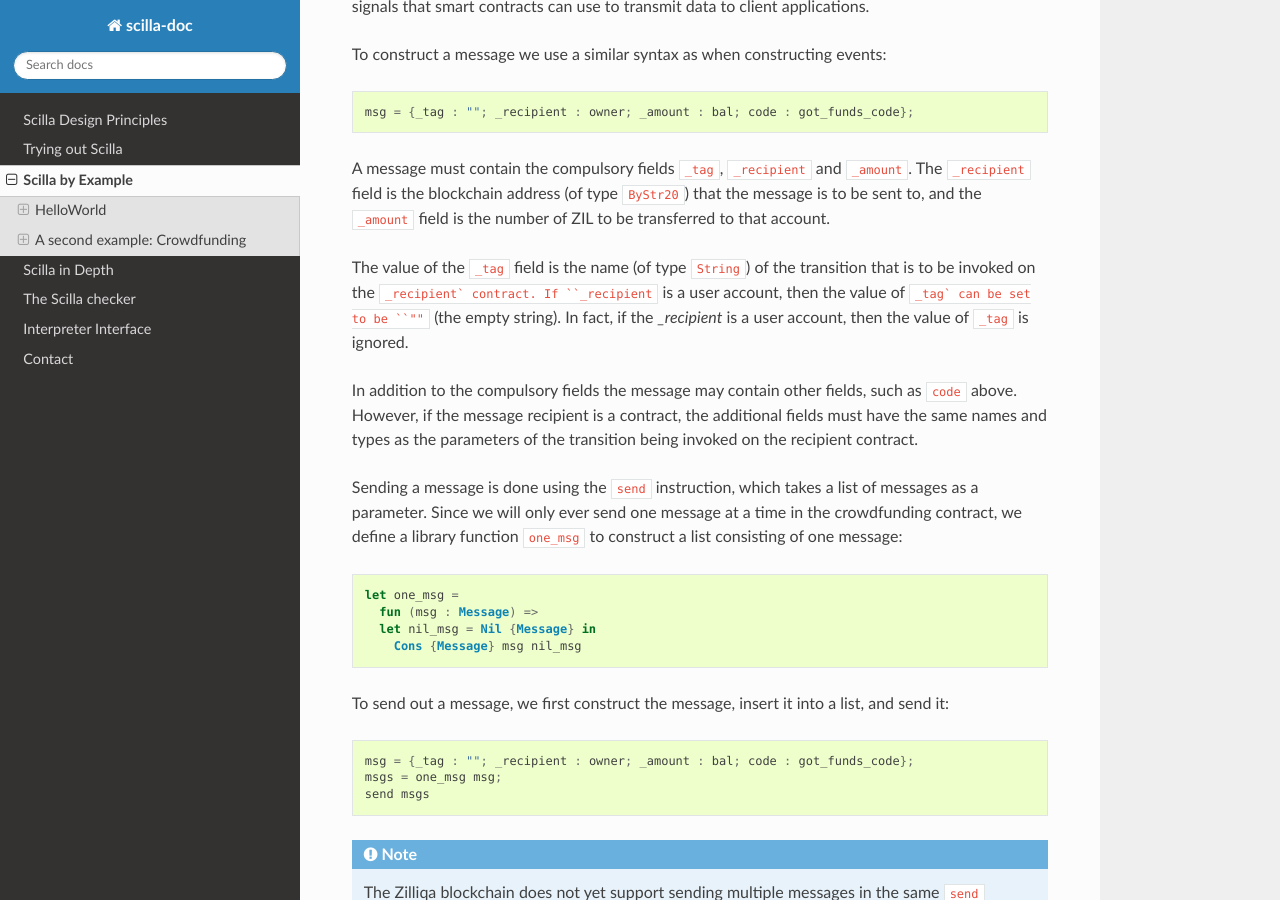
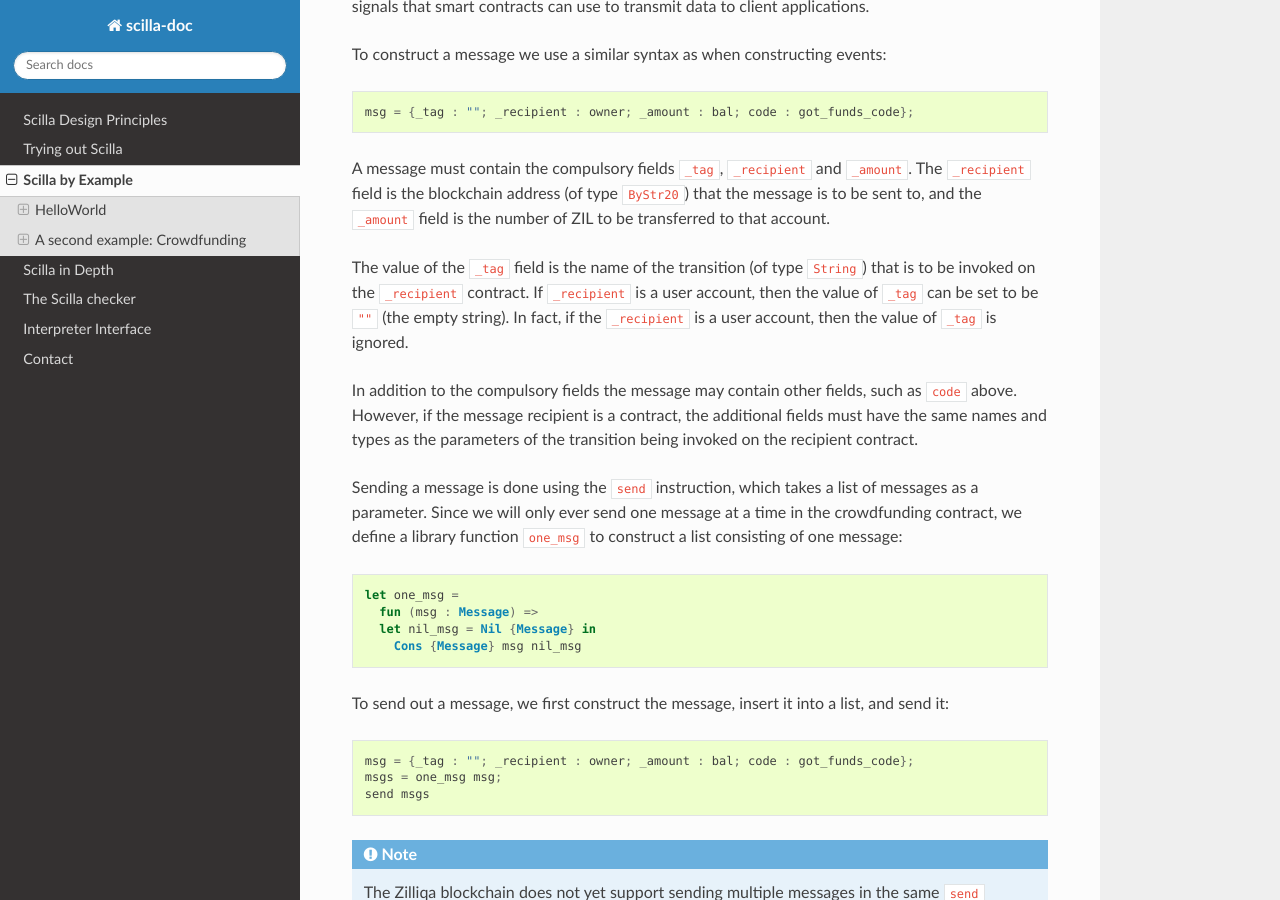
Before and after one commit to Zilliqa/scilla-docs, a Sphinx documentation site: the page built from docs/source/scilla-by-example.rst, in a window 1280 px wide and 900 px high, scrolled down 7518 px. Built offline with Sphinx 7.4.7 and the Read the Docs theme 2.0.0, drawn with Linux system fonts in a browser that asks for light colours.

```diff
--- a/docs/source/scilla-by-example.rst
+++ b/docs/source/scilla-by-example.rst
@@ -442,10 +442,10 @@ and ``_amount``. The ``_recipient`` field is the blockchain address
 ``_amount`` field is the number of ZIL to be transferred to that
 account.
 
-The value of the ``_tag`` field is the name (of type ``String``) of the transition
-that is to be invoked on the ``_recipient` contract. If ``_recipient``
-is a user account, then the value of ``_tag` can be set to be ``""`` (the empty string).
-In fact, if the `_recipient` is a user account, then the value of ``_tag`` is ignored.
+The value of the ``_tag`` field is the name of the transition (of type ``String``)
+that is to be invoked on the ``_recipient`` contract. If ``_recipient``
+is a user account, then the value of ``_tag`` can be set to be ``""`` (the empty string).
+In fact, if the ``_recipient`` is a user account, then the value of ``_tag`` is ignored.
 
 In addition to the compulsory fields the message may contain other
 fields, such as ``code`` above. However, if the message recipient is a
```
